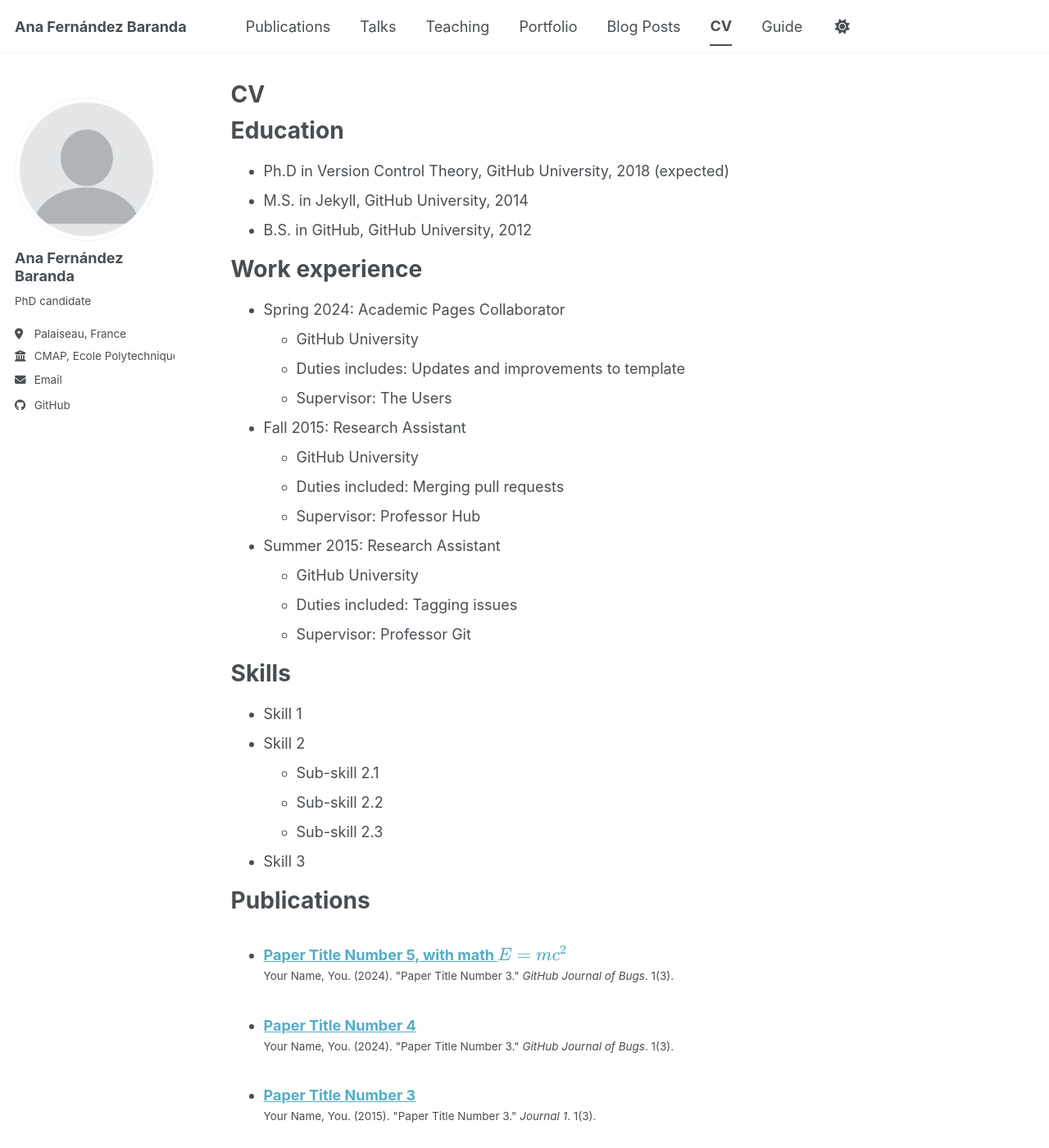
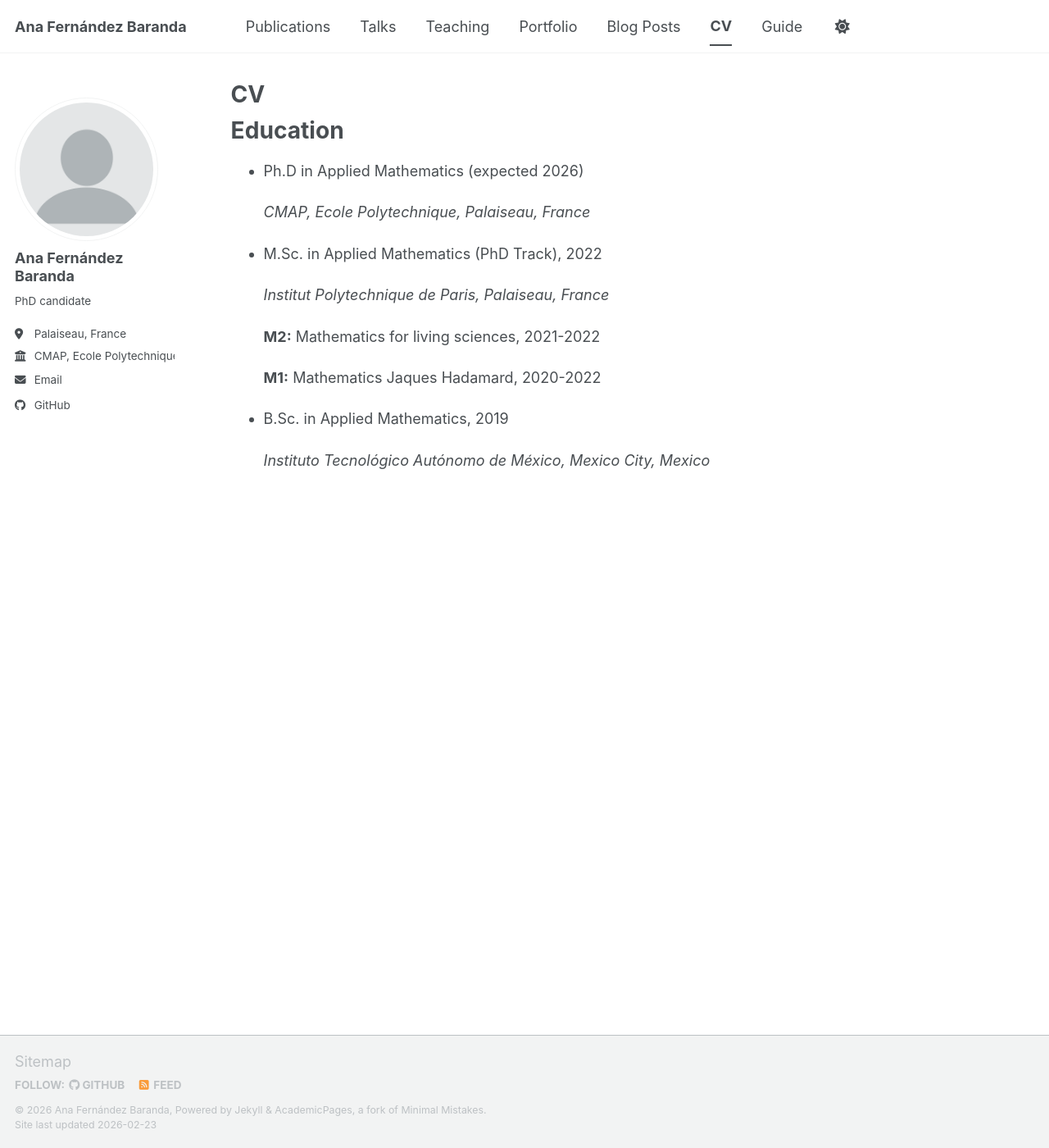
Before and after one commit to ana-fernandezbaranda/ana-fernandezbaranda.github.io, a Jekyll site: the page built from _pages/cv.md, in a window 1280 px wide and 1400 px high. Shown: the whole window at 82% size. Built offline with Jekyll 4.4.1, drawn with Linux system fonts in a browser that asks for light colours; a script bundle is joined from its source files by our own code; library files that are not in the unit come from our copies; some of the changed text lies outside the part shown.

Commit message:
Revise CV with updated education and experience
Updated education, work experience, skills, publications, talks, teaching, and service sections in CV.

```diff
--- a/_pages/cv.md
+++ b/_pages/cv.md
@@ -11,54 +11,18 @@ redirect_from:
 
 Education
 ======
-* Ph.D in Version Control Theory, GitHub University, 2018 (expected)
-* M.S. in Jekyll, GitHub University, 2014
-* B.S. in GitHub, GitHub University, 2012
+* Ph.D in Applied Mathematics (expected 2026)
 
-Work experience
-======
-* Spring 2024: Academic Pages Collaborator
-  * GitHub University
-  * Duties includes: Updates and improvements to template
-  * Supervisor: The Users
+  _CMAP, Ecole Polytechnique, Palaiseau, France_
 
-* Fall 2015: Research Assistant
-  * GitHub University
-  * Duties included: Merging pull requests
-  * Supervisor: Professor Hub
+* M.Sc. in Applied Mathematics (PhD Track), 2022
 
-* Summer 2015: Research Assistant
-  * GitHub University
-  * Duties included: Tagging issues
-  * Supervisor: Professor Git
+    _Institut Polytechnique de Paris, Palaiseau, France_
 
-Skills
-======
-* Skill 1
-* Skill 2
-  * Sub-skill 2.1
-  * Sub-skill 2.2
-  * Sub-skill 2.3
-* Skill 3
+    **M2:** Mathematics for living sciences, 2021-2022
 
-Publications
-======
-  <ul>{% for post in site.publications reversed %}
-    {% include archive-single-cv.html %}
-  {% endfor %}</ul>
+    **M1:** Mathematics Jaques Hadamard, 2020-2022
 
-Talks
-======
-  <ul>{% for post in site.talks reversed %}
-    {% include archive-single-talk-cv.html  %}
-  {% endfor %}</ul>
+* B.Sc. in Applied Mathematics, 2019
 
-Teaching
-======
-  <ul>{% for post in site.teaching reversed %}
-    {% include archive-single-cv.html %}
-  {% endfor %}</ul>
-
-Service and leadership
-======
-* Currently signed in to 43 different slack teams
+    _Instituto Tecnológico Autónomo de México, Mexico City, Mexico_
```
